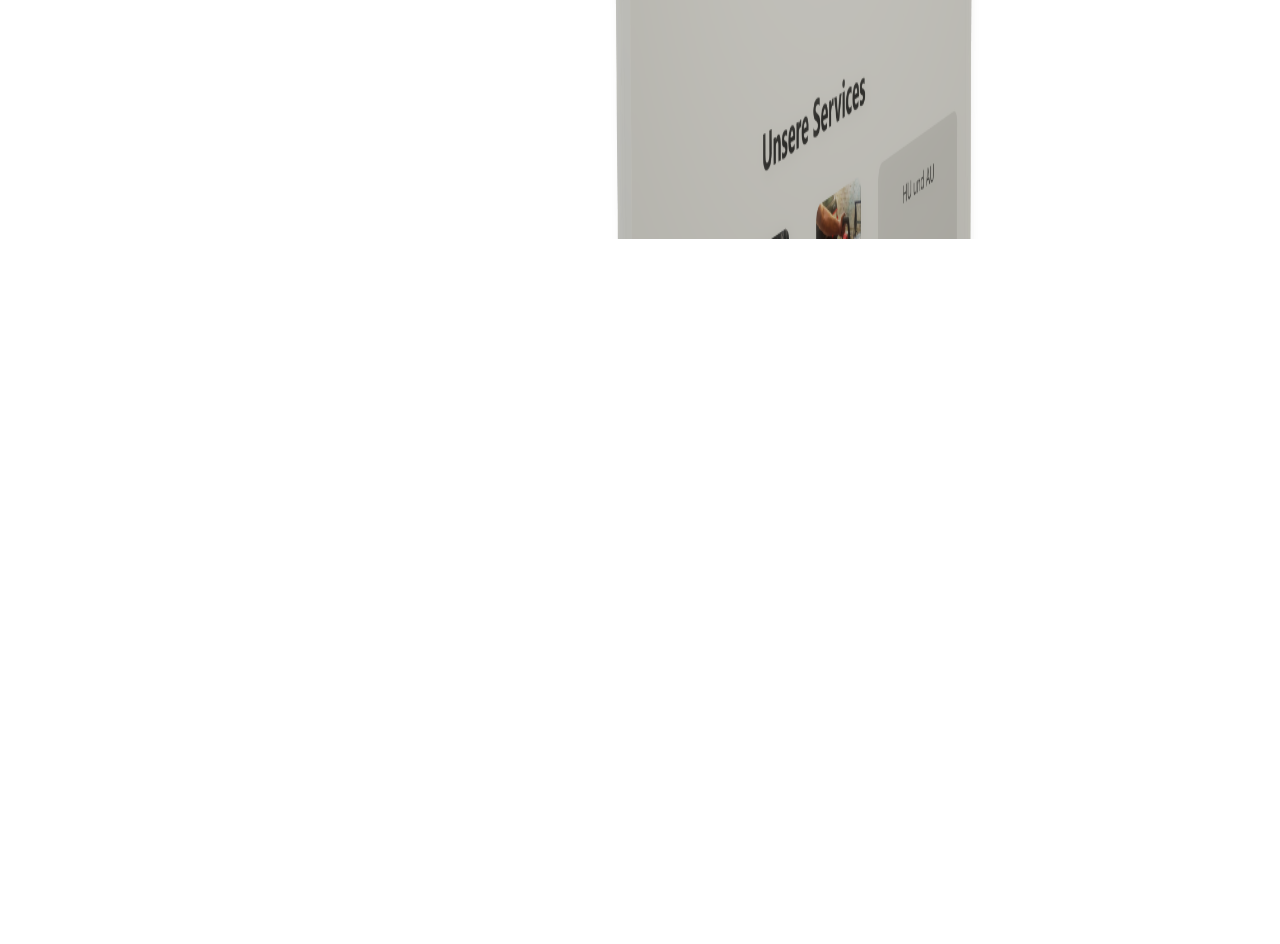
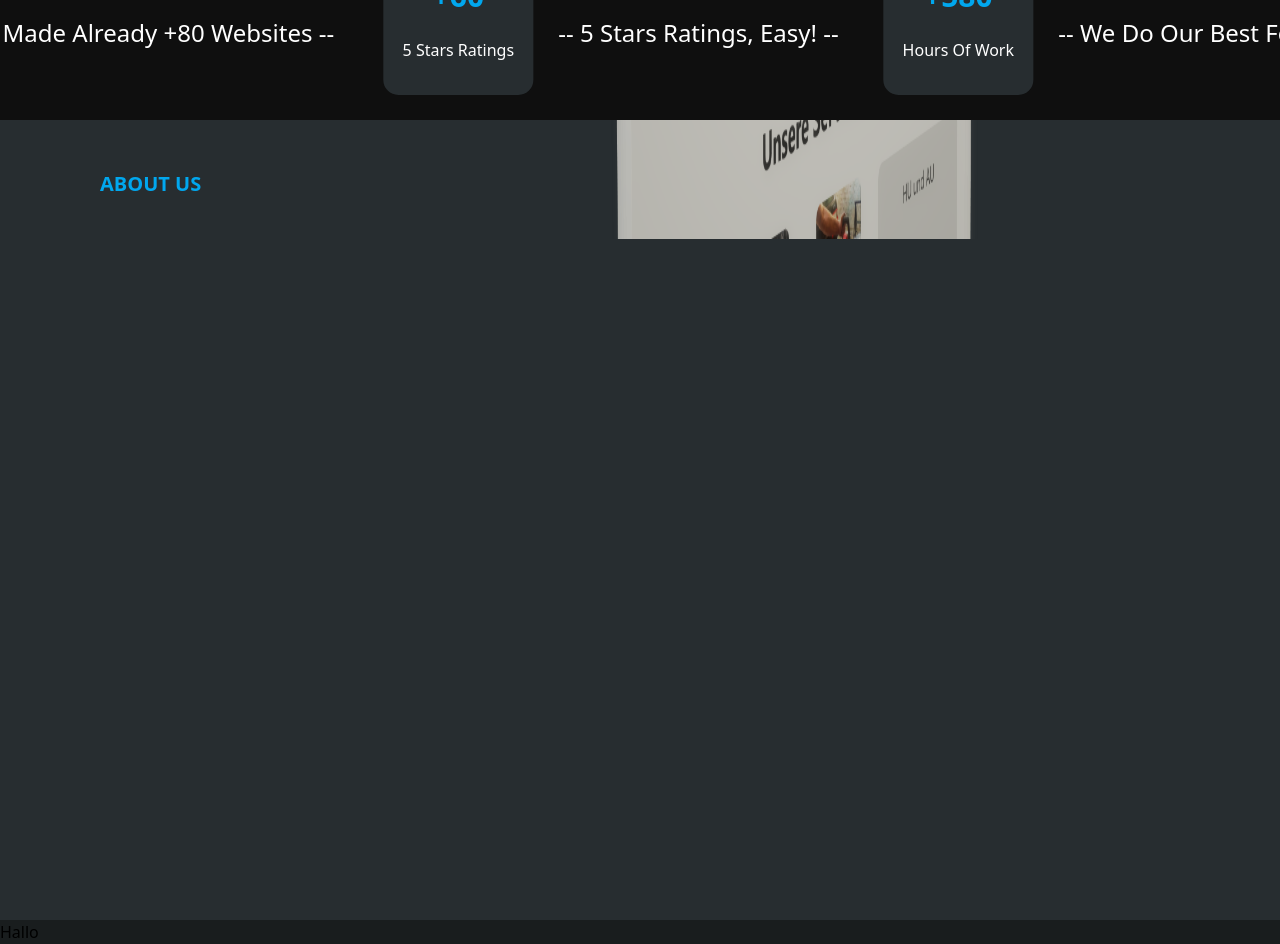
Before and after one commit to Ferbion-lT/V3, a Vue app: page / in a window 1280 px wide. Shown: the part 880-1824 px from the top of the page. Before the commit the page ends 1119 px from the top, so only its background shows below. Built offline with nearby package versions, Linux system fonts and the light colour scheme.

Commit message:
feat: Imported Footer.vue

```diff
--- a/src/App.vue
+++ b/src/App.vue
@@ -1,9 +1,13 @@
 <script setup>
  import Navbar from './components/Navbar.vue'
- import Sidebar from './components/Sidebar.vue'
+ import Sidebar from './components/Slideshow.vue'
+ import About from './components/About.vue'
+ import Footer from './components/Footer.vue'
 </script>
 
 <template>
     <Navbar />
     <Sidebar />
+    <About />
+    <Footer />
 </template>
```
